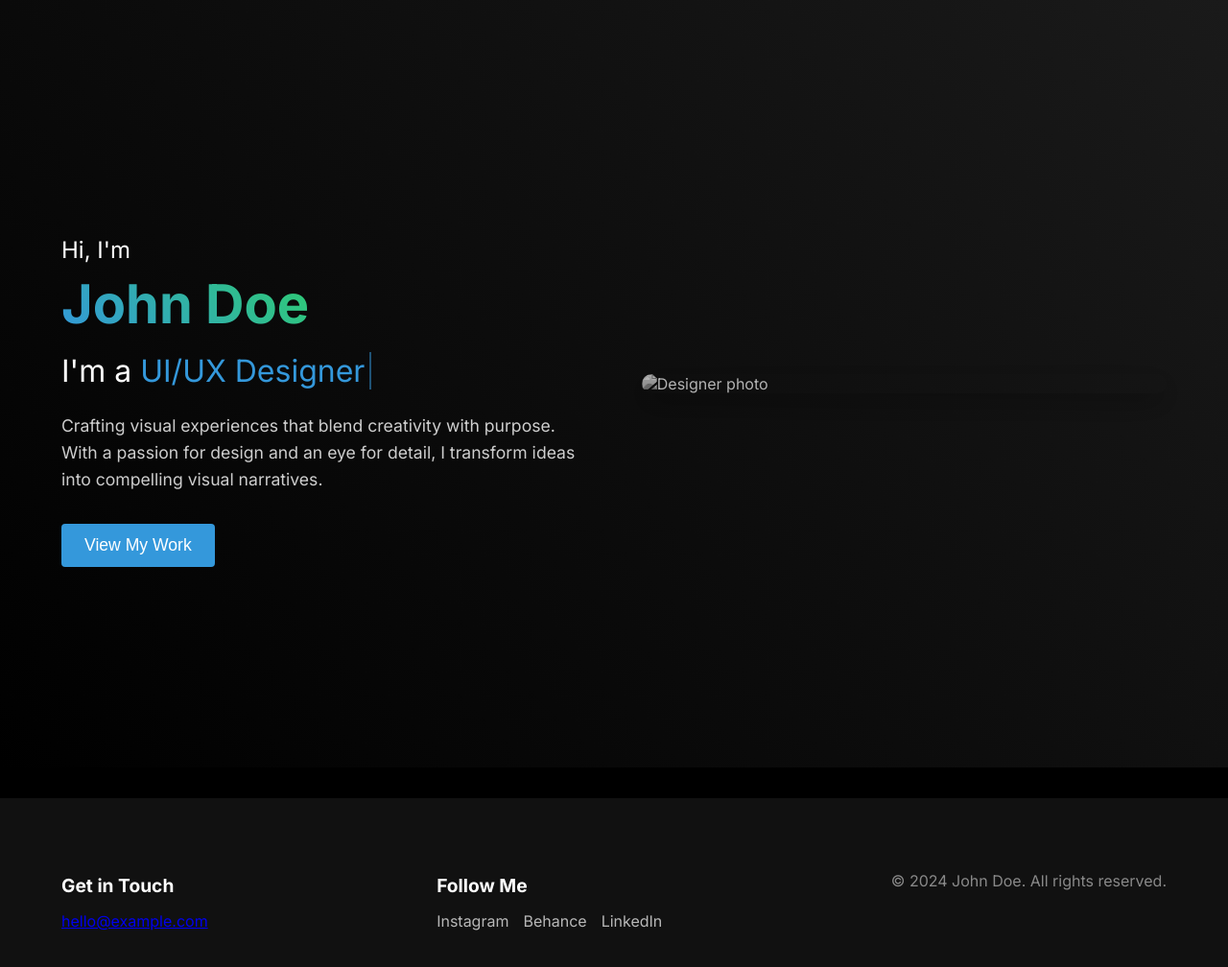
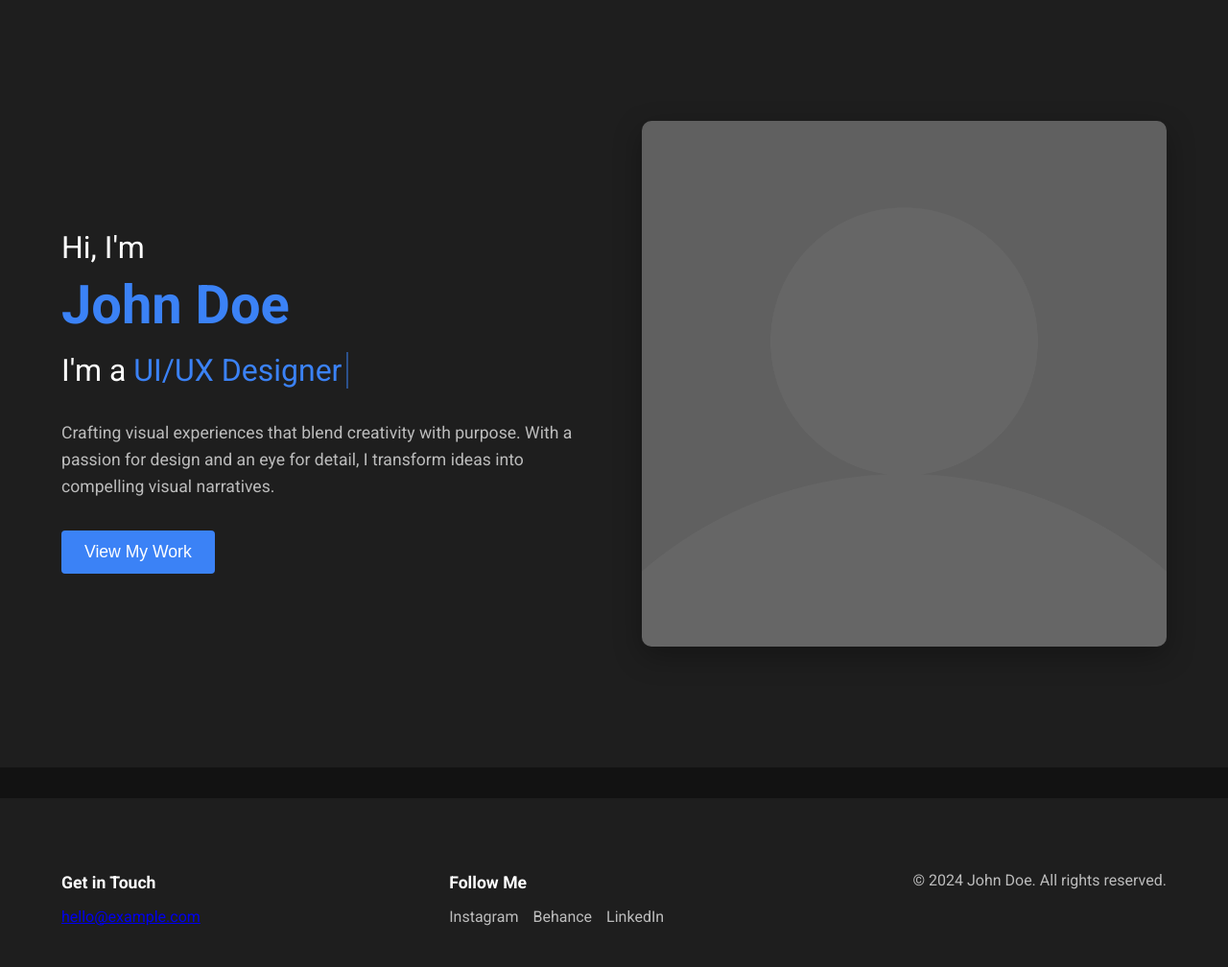
Before and after one commit to KeerthX/graphicdesign_portfolio, a website: page index.html in a window 1280 px wide. Shown: the whole page at 96% size. Drawn offline with nearby package versions, Linux system fonts and the light colour scheme; no server answers.

Commit message:
Style Update

```diff
--- a/index.html
+++ b/index.html
@@ -28,7 +28,7 @@
                     <button class="cta-button">View My Work</button>
                 </div>
                 <div class="hero-image">
-                    <img src="path/to/designer-photo.jpg" alt="Designer photo">
+                    <img src="yourphoto.png" alt="Designer photo">
                 </div>
             </div>
         </header>
--- /dev/null
+++ b/package.json
@@ -0,0 +1,5 @@
+{
+  "dependencies": {
+    "express": "^4.21.0"
+  }
+}
--- a/style.css
+++ b/style.css
@@ -1,19 +1,35 @@
-/* Base styles */
+@import url('https://fonts.googleapis.com/css2?family=Roboto:wght@400;700&display=swap');
+
+:root {
+    --color-background: #121212;
+    --color-surface: #1E1E1E;
+    --color-primary: #3B82F6;
+    --color-text: #FFFFFF;
+    --color-text-secondary: rgba(255, 255, 255, 0.7);
+    --font-family: 'Roboto', sans-serif;
+    --font-size-h1: 3.5rem;
+    --font-size-h2: 2rem;
+    --font-size-body: 1.1rem;
+    --spacing-small: 0.5rem;
+    --spacing-medium: 1rem;
+    --spacing-large: 2rem;
+    --transition-standard: 0.3s ease;
+}
+
 body {
-    font-family: 'Inter', sans-serif;
+    font-family: var(--font-family);
     margin: 0;
     padding: 0;
-    background-color: #000;
-    color: #fff;
+    background-color: var(--color-background);
+    color: var(--color-text);
 }
 
-/* Hero section */
 .hero {
     height: 100vh;
     display: flex;
     align-items: center;
     padding: 0 5%;
-    background: linear-gradient(45deg, #000, #1a1a1a);
+    background-color: var(--color-surface);
 }
 
 .hero-content {
@@ -31,52 +47,50 @@ body {
 }
 
 h1 {
-    font-size: 3.5rem;
-    margin-bottom: 1rem;
+    font-size: var(--font-size-h1);
+    margin-bottom: var(--spacing-medium);
 }
 
 .greeting {
     display: block;
     font-weight: 400;
-    font-size: 1.5rem;
-    margin-bottom: 0.5rem;
+    font-size: var(--font-size-h2);
+    margin-bottom: var(--spacing-small);
 }
 
 .name {
-    background: linear-gradient(45deg, #3498db, #2ecc71);
-    -webkit-background-clip: text;
-    color: transparent;
+    color: var(--color-primary);
     font-weight: 700;
 }
 
 .dynamic-text {
-    font-size: 2rem;
-    margin-bottom: 1.5rem;
+    font-size: var(--font-size-h2);
+    margin-bottom: var(--spacing-large);
 }
 
 .changing-text {
-    color: #3498db;
-    border-right: 2px solid #3498db;
+    color: var(--color-primary);
+    border-right: 2px solid var(--color-primary);
     padding-right: 5px;
     animation: blink 0.7s infinite;
 }
 
 .bio {
-    font-size: 1.1rem;
+    font-size: var(--font-size-body);
     line-height: 1.6;
-    margin-bottom: 2rem;
-    opacity: 0.8;
+    margin-bottom: var(--spacing-large);
+    color: var(--color-text-secondary);
 }
 
 .cta-button {
     padding: 12px 24px;
-    font-size: 1.1rem;
-    background: #3498db;
-    color: white;
+    font-size: var(--font-size-body);
+    background: var(--color-primary);
+    color: var(--color-text);
     border: none;
     border-radius: 4px;
     cursor: pointer;
-    transition: transform 0.3s ease;
+    transition: transform var(--transition-standard);
 }
 
 .cta-button:hover {
@@ -96,104 +110,15 @@ h1 {
     box-shadow: 0 10px 30px rgba(0, 0, 0, 0.3);
 }
 
-/* Existing gallery styles remain the same */
 .row {
     columns: 4 300px;
-    column-gap: 16px;
-    padding: 16px;
-}
-
-/* Footer styles */
-footer {
-    padding: 60px 5%;
-    background: #111;
-}
-
-.footer-content {
-    display: flex;
-    justify-content: space-between;
-    max-width: 1400px;
-    margin: 0 auto;
-    flex-wrap: wrap;
-}
-
-.footer-section {
-    margin-bottom: 30px;
-}
-
-.footer-section h3 {
-    margin-bottom: 15px;
-    font-size: 1.2rem;
-}
-
-.social-links {
-    display: flex;
-    gap: 15px;
-}
-
-.social-link {
-    color: #fff;
-    text-decoration: none;
-    opacity: 0.7;
-    transition: opacity 0.3s ease;
-}
-
-.social-link:hover {
-    opacity: 1;
-}
-
-.copyright {
-    opacity: 0.5;
-}
-
-/* Animations */
-@keyframes blink {
-    50% {
-        border-color: transparent;
-    }
-}
-
-/* Responsive design */
-@media screen and (max-width: 900px) {
-    .hero-content {
-        flex-direction: column;
-        text-align: center;
-    }
-
-    .hero-text {
-        padding-right: 0;
-        margin-bottom: 2rem;
-    }
-
-    h1 {
-        font-size: 2.5rem;
-    }
-
-    .dynamic-text {
-        font-size: 1.5rem;
-    }
-
-    .footer-content {
-        flex-direction: column;
-        align-items: center;
-        text-align: center;
-    }
-
-    .social-links {
-        justify-content: center;
-    }
-}
-
-
-.row {
-    columns: 4 300px;
-    column-gap: 16px;
-    padding: 16px;
+    column-gap: var(--spacing-medium);
+    padding: var(--spacing-medium);
 }
 
 .column {
     break-inside: avoid;
-    margin-bottom: 16px;
+    margin-bottom: var(--spacing-medium);
 }
 
 .image-container {
@@ -204,12 +129,12 @@ footer {
     border-radius: 4px;
 }
 
-img {
+.image-container img {
     width: 100%;
     height: auto;
     display: block;
     filter: grayscale(1) brightness(0.7);
-    transition: all 0.3s ease;
+    transition: all var(--transition-standard);
 }
 
 .image-container:hover img {
@@ -235,6 +160,94 @@ img {
     }
 
     .column {
-        margin-bottom: 12px;
+        margin-bottom: var(--spacing-small);
     }
 }
+
+footer {
+    padding: 60px 5%;
+    background: var(--color-surface);
+}
+
+.footer-content {
+    display: flex;
+    justify-content: space-between;
+    max-width: 1400px;
+    margin: 0 auto;
+    flex-wrap: wrap;
+}
+
+.footer-section {
+    margin-bottom: 30px;
+}
+
+.footer-section h3 {
+    margin-bottom: var(--spacing-medium);
+    font-size: var(--font-size-body);
+}
+
+.social-links {
+    display: flex;
+    gap: 15px;
+}
+
+.social-link {
+    color: var(--color-text);
+    text-decoration: none;
+    opacity: 0.7;
+    transition: opacity var(--transition-standard);
+}
+
+.social-link:hover {
+    opacity: 1;
+}
+
+.copyright {
+    color: var(--color-text-secondary);
+}
+
+@keyframes blink {
+    50% {
+        border-color: transparent;
+    }
+}
+
+@media screen and (max-width: 900px) {
+    .hero-content {
+        flex-direction: column;
+        text-align: center;
+    }
+
+    .hero-text {
+        padding-right: 0;
+        margin-bottom: var(--spacing-large);
+    }
+
+    h1 {
+        font-size: calc(var(--font-size-h1) * 0.7);
+    }
+
+    .dynamic-text {
+        font-size: calc(var(--font-size-h2) * 0.75);
+    }
+
+    .footer-content {
+        flex-direction: column;
+        align-items: center;
+        text-align: center;
+    }
+
+    .social-links {
+        justify-content: center;
+    }
+}
+
+@media screen and (max-width: 500px) {
+    .row {
+        columns: 1;
+    }
+
+    .column {
+        margin-bottom: var(--spacing-small);
+    }
+}
```
Also changed, not shown: yourphoto.png (added), 1 other file.
